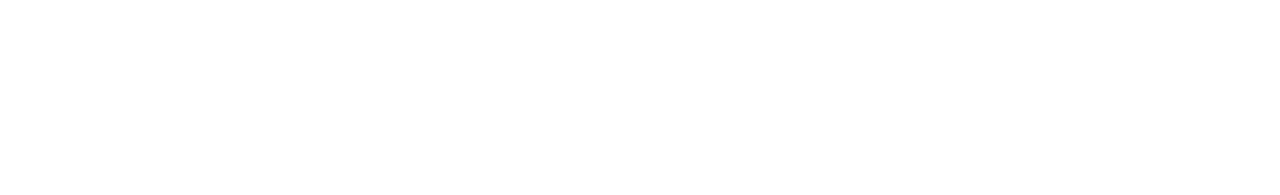
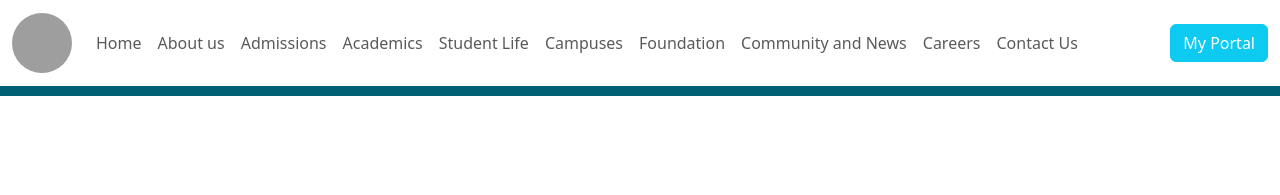
Before and after one commit to BulsecoFrederick/Fairview_ICT9Jade_Q2Project_Group6, a plain HTML site: page index.html in a window 1280 px wide. Drawn offline with nearby package versions, Linux system fonts and the light colour scheme; grey boxes are pictures that could not be loaded.

Commit message:
Enhance index.html with Bootstrap navbar
Added a navbar with links and Bootstrap styling.

```diff
--- a/index.html
+++ b/index.html
@@ -3,9 +3,54 @@
 <head>
     <meta charset="UTF-8">
     <meta name="viewport" content="width=device-width, initial-scale=1.0">
-    <title>Document</title>
+    <title>Q2 SKILLS TEST</title>
+    <link href="https://cdn.jsdelivr.net/npm/bootstrap@5.3.3/dist/css/bootstrap.min.css" rel="stylesheet">
 </head>
-<body>
 
-</body>
-</html>
+     <nav class="navbar navbar-expand-lg navbar-light bg-white" style="border-bottom: 10px solid #015f74;">
+        <div class="container-fluid">
+            <a class="navbar-brand" href="#"><img src="https://encrypted-tbn0.gstatic.com/images?q=tbn:ANd9GcRhGWMliic2yX4A8KaM5AP99wxYDDubpMTUsDhyHWKdYmoUUNZZYomypEc&s=10" alt="OBMC Logo" class="rounded-circle" style="height: 60px; width: 60px;"></a>
+
+            <button class="navbar-toggler" type="button" data-bs-toggle="collapse" data-bs-target="#mynavbar">
+                <span class="navbar-toggler-icon"></span>
+            </button>
+            <div class="collapse navbar-collapse" id="mynavbar">
+                <ul class="navbar-nav me-auto">
+                    <li class="nav-item">
+                        <a class="nav-link" href="#">Home</a>
+                    </li>
+                    <li class="nav-item">
+                        <a class="nav-link" href="#">About us</a>
+                    </li>
+                    <li class="nav-item">
+                        <a class="nav-link" href="#">Admissions</a>
+                    </li>
+                    <li class="nav-item">
+                        <a class="nav-link" href="#">Academics</a>
+                    </li>
+                    <li class="nav-item">
+                        <a class="nav-link" href="#">Student Life</a>
+                    </li>
+                    <li class="nav-item">
+                        <a class="nav-link" href="#">Campuses</a>
+                    </li>
+                    <li class="nav-item">
+                        <a class="nav-link" href="#">Foundation</a>
+                    </li>
+                    <li class="nav-item">
+                        <a class="nav-link" href="#">Community and News</a>
+                    </li>
+                      <li class="nav-item">
+                        <a class="nav-link" href="#">Careers</a>
+                    </li>
+                      <li class="nav-item">
+                        <a class="nav-link" href="#">Contact Us</a>
+                    </li>
+                </ul>
+                <form class="d-flex">
+                    <button class="btn btn-info text-white" type="button">My Portal</button>
+                </form>
+            </div>
+        </div>
+    </nav>
+<br><br><br><br>
```
